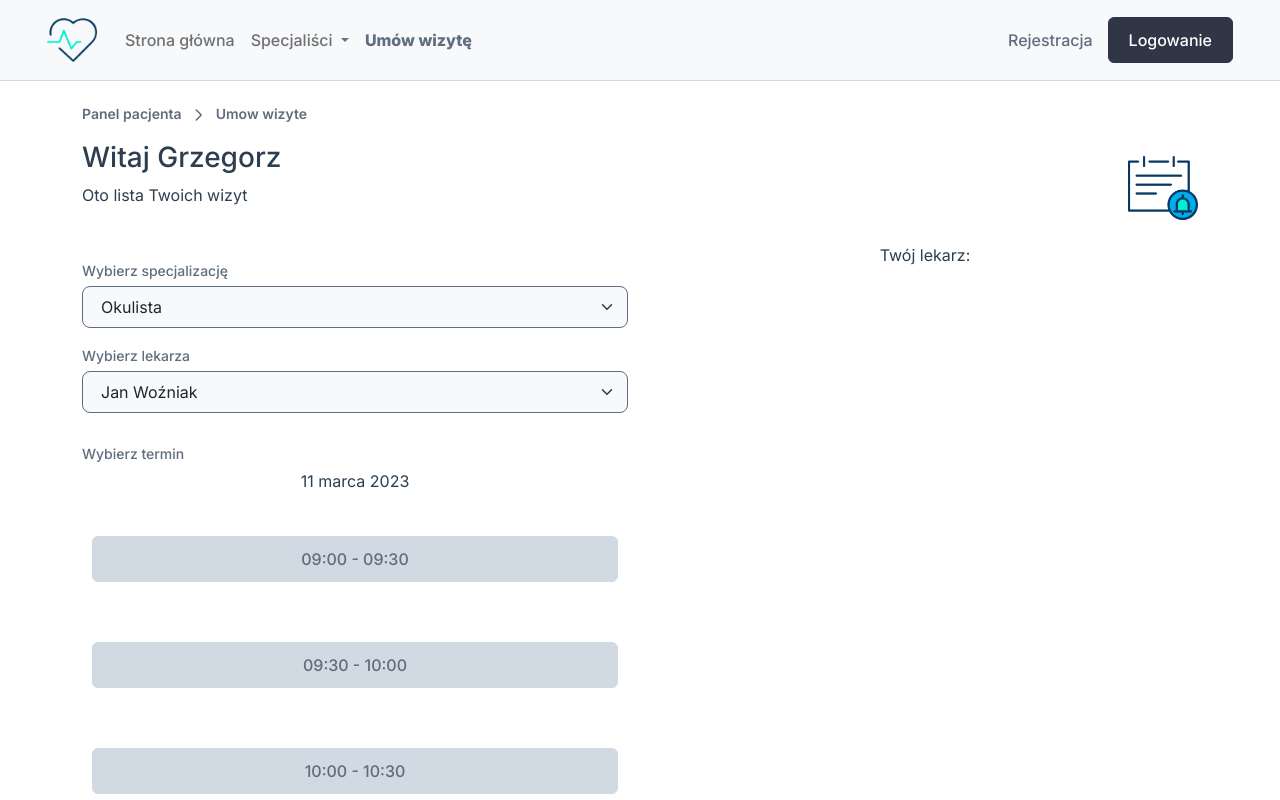
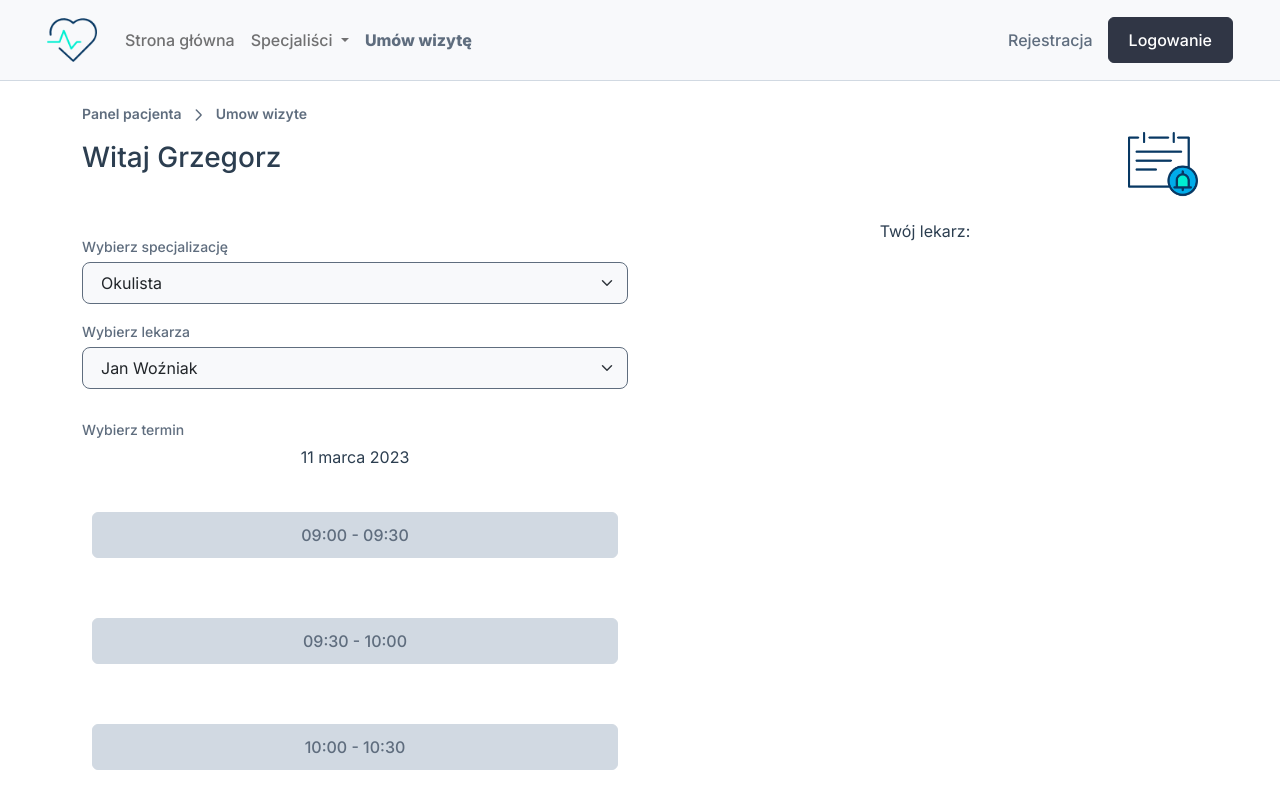
Before and after one commit to kacperrymkiewicz/StudentClinic-Vue, a Vue app in the folder frontend/: page /umow-wizyte in a window 1280 px wide. Shown: the top 800 px of the page. Built offline with nearby package versions, Linux system fonts and the light colour scheme.

Commit message:
update HelloMessage component to use 'info' named slot

```diff
--- a/frontend/src/components/HelloMessage.vue
+++ b/frontend/src/components/HelloMessage.vue
@@ -13,7 +13,7 @@
     </p>
     <h1>Witaj {{ this.name }}</h1>
     <p class="info">
-        {{ info }}
+        <slot name="info"></slot>
     </p>
     <img src="../assets/images/icons/reminder.png">
 </div>
@@ -40,7 +40,7 @@ export default {
             name: "Grzegorz",
             isPatient: true,
             activeTab: this.$route.path,
-            info: "Oto lista Twoich wizyt",
+            info: "",
             breadcrumb: "",
         }
     },
```
